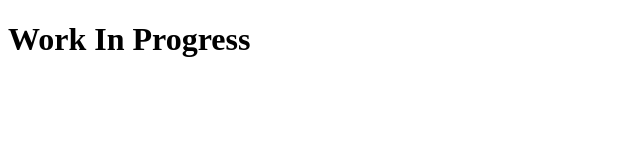
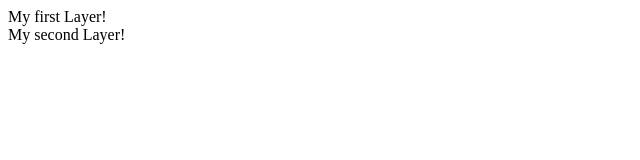
Before and after one commit to wwwqr-000/wwwqr-000, a plain HTML site: page index.html in a window 1280 px wide. Shown: the whole page, without its empty margins (0-640 px from the left). Drawn offline with Linux system fonts and the light colour scheme.

Commit message:
Update index.html

```diff
--- a/index.html
+++ b/index.html
@@ -2,8 +2,12 @@
 <html>
 	<head>
 		<title>W.I.P</title>
+		<script src="https://cdnjs.cloudflare.com/ajax/libs/parallax/3.1.0/parallax.min.js"></script>
 	</head>
 	<body>
-		<h1>Work In Progress</h1>
+		<div id="scene">
+			<div>My first Layer!</div>
+			<div>My second Layer!</div>
+		  </div>
 	</body>
 </html>
```
